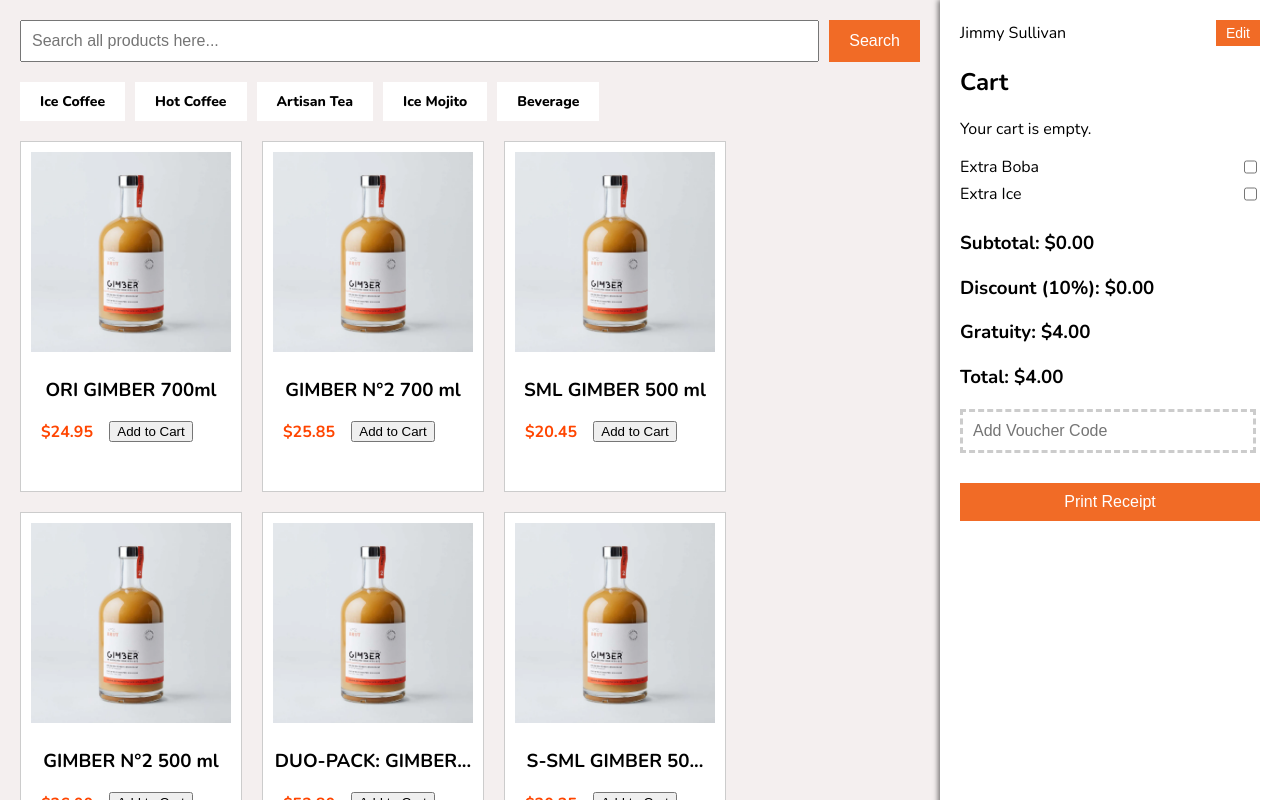
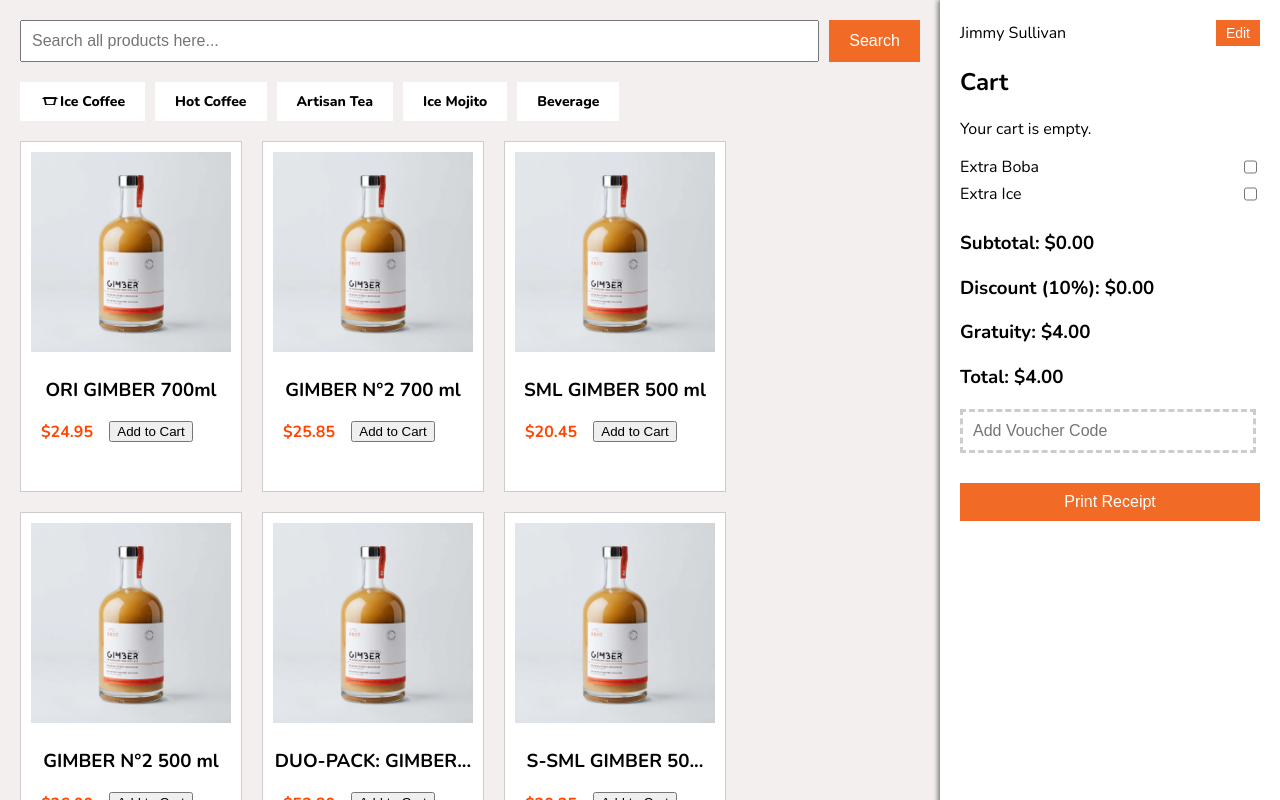
Before and after one commit to Aadi0706/Karkhana_Assignment, a React (Create React App) app: page / in a window 1280 px wide. Shown: the top 800 px of the page. Built offline with nearby package versions, Linux system fonts and the light colour scheme.

Commit message:
Added the button colors

```diff
--- a/src/Components/ProductPages/ProductPage.css
+++ b/src/Components/ProductPages/ProductPage.css
@@ -162,3 +162,8 @@
     bottom: 12%;
 
   }
+  .category-1icon{
+    width:20px;
+    height:10px;
+    background-color: white;
+  }
--- a/src/Components/ProductPages/ProductPage.jsx
+++ b/src/Components/ProductPages/ProductPage.jsx
@@ -23,7 +23,7 @@ const ProductPage = ({ onAddToCart }) => {
         <button>Search</button>
       </div>
       <div className="category-buttons">
-        <button className="category-button1">Ice Coffee</button>
+        <button className="category-button1"><img src="./coffee-cup.png" className="category-1icon"></img>Ice Coffee</button>
         <button className="category-button2">Hot Coffee</button>
         <button className="category-button3">Artisan Tea</button>
         <button className="category-button4">Ice Mojito</button>
```
Also changed, not shown: src/Components/ProductPages/coffee-cup.png (added).
